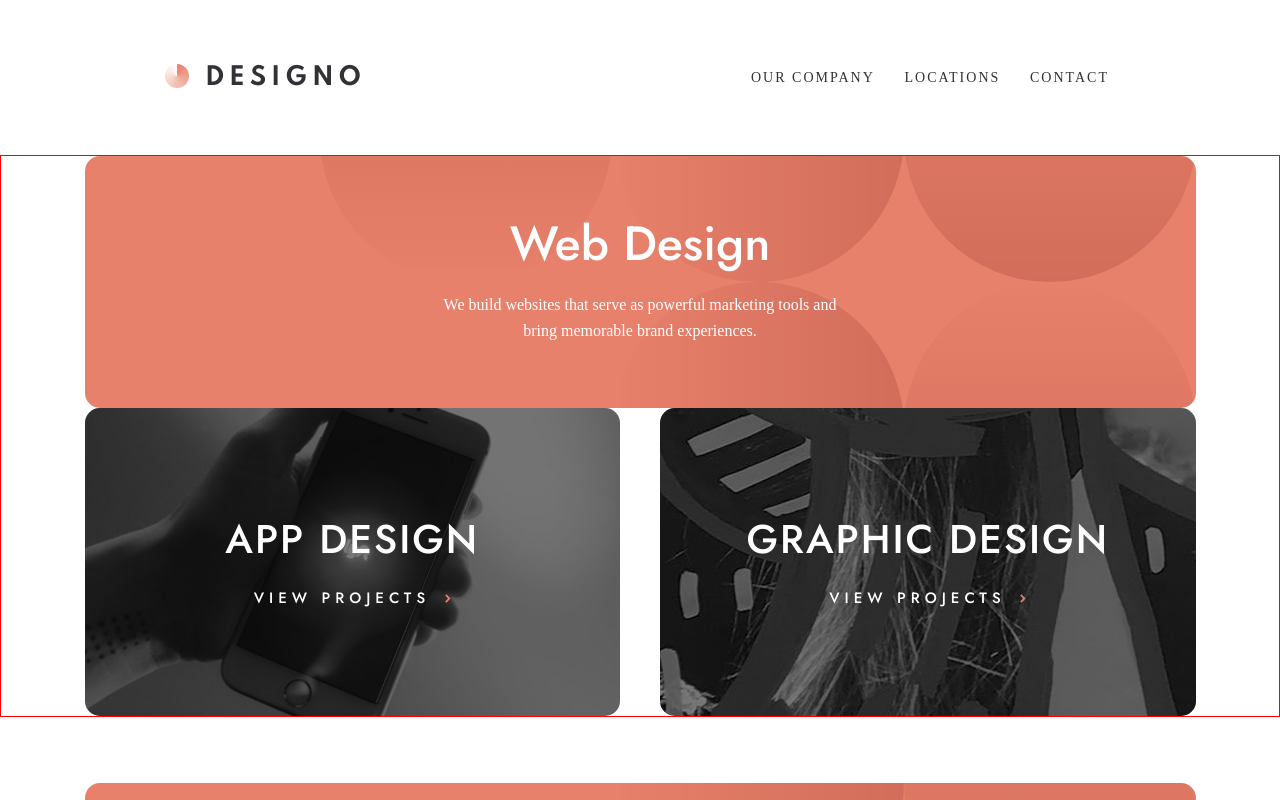
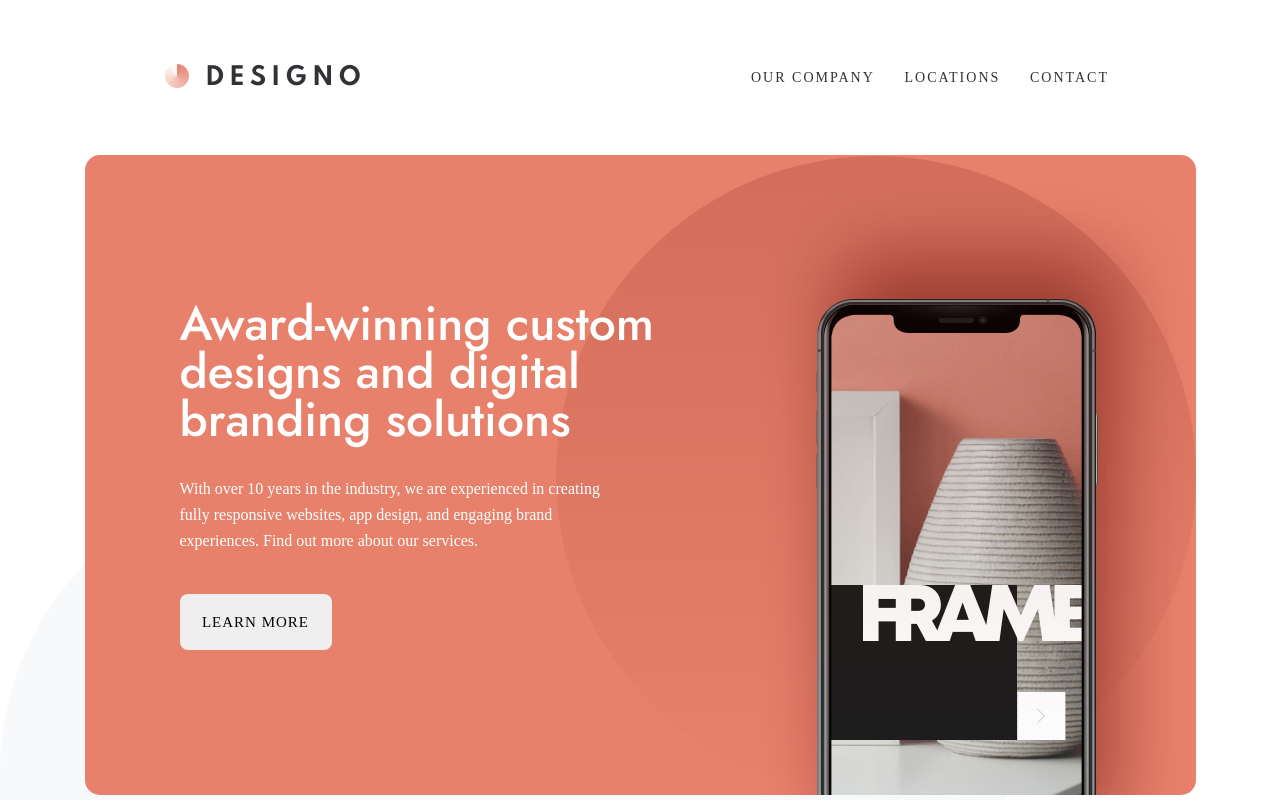
Before and after one commit to danielopq/designo, a React (Vite) app: page / in a window 1280 px wide. Shown: the top 800 px of the page. Built offline with nearby package versions, Linux system fonts and the light colour scheme; a web font is replaced by a local one.

Commit message:
HomeProjectsNavBar - images import modified

```diff
--- a/src/App.tsx
+++ b/src/App.tsx
@@ -8,7 +8,7 @@ function App() {
     <>
       <TopNavBar />
       <Routes>
-        {/* <Route path="/" element={<Home />} /> */}
+        <Route path="/" element={<Home />} />
         <Route path="/" element={<WebDesign />} />
       </Routes>
       <WebFooter />
--- a/src/components/pages/home/components/homeProjectsNavBar/HomeProjectsNavBar.tsx
+++ b/src/components/pages/home/components/homeProjectsNavBar/HomeProjectsNavBar.tsx
@@ -1,17 +1,8 @@
 import './homeProjectsNavBar.scss';
 import { BtProjectsNavBar } from '../../../../ui';
 
-import graphicDesignMb from '../../../../../../src/assets/img/shared/mobile/image-graphic-design.jpg';
-import graphicDesignTb from '../../../../../../src/assets/img/shared/tablet/image-graphic-design.jpg';
-import graphicDesignDt from '../../../../../../src/assets/img/shared/desktop/image-graphic-design.jpg';
+import { appMobilePic, appTabletPic, appDesktopPic, graphicMobilePic, graphicTabletPic, graphicDesktopPic, webMobilePic, webTabletPic, webDesktopLargePic } from '../../../../../../src/assets/img/shared';
 
-import appDesignMb from '../../../../../../src/assets/img/shared/mobile/image-app-design.jpg';
-import appDesignTb from '../../../../../../src/assets/img/shared/tablet/image-app-design.jpg';
-import appDesignDt from '../../../../../../src/assets/img/shared/desktop/image-app-design.jpg';
-
-import webDesignMb from '../../../../../../src/assets/img/shared/mobile/image-web-design.jpg';
-import webDesignTb from '../../../../../../src/assets/img/shared/tablet/image-web-design.jpg';
-import webDesignDt from '../../../../../../src/assets/img/shared/desktop/image-web-design-large.jpg';
 
 /**
  * Navigation bar on the Home page displaying different types of projects.
@@ -21,9 +12,9 @@ import webDesignDt from '../../../../../../src/assets/img/shared/desktop/image-w
 const HomeProjectsNavBar: React.FC = () => {
     return (
         <nav id="homeProjectsNavBar">
-            <BtProjectsNavBar text='WEB DESIGN' gridArea='web' mobilePic={webDesignMb} tabletPic={webDesignTb} deskTopPic={webDesignDt}/>
-            <BtProjectsNavBar text='APP DESIGN' gridArea='app' mobilePic={appDesignMb} tabletPic={appDesignTb} deskTopPic={appDesignDt}/>
-            <BtProjectsNavBar text='GRAPHIC DESIGN' gridArea='graphic' mobilePic={graphicDesignMb} tabletPic={graphicDesignTb} deskTopPic={graphicDesignDt}/>
+            <BtProjectsNavBar text='WEB DESIGN' gridArea='web' mobilePic={webMobilePic} tabletPic={webTabletPic} deskTopPic={webDesktopLargePic} />
+            <BtProjectsNavBar text='APP DESIGN' gridArea='app' mobilePic={appMobilePic} tabletPic={appTabletPic} deskTopPic={appDesktopPic} />
+            <BtProjectsNavBar text='GRAPHIC DESIGN' gridArea='graphic' mobilePic={graphicMobilePic} tabletPic={graphicTabletPic} deskTopPic={graphicDesktopPic} />
         </nav>
     )
 }
```
Also changed, not shown: src/assets/img/shared/index.ts (+7 -0 lines).
